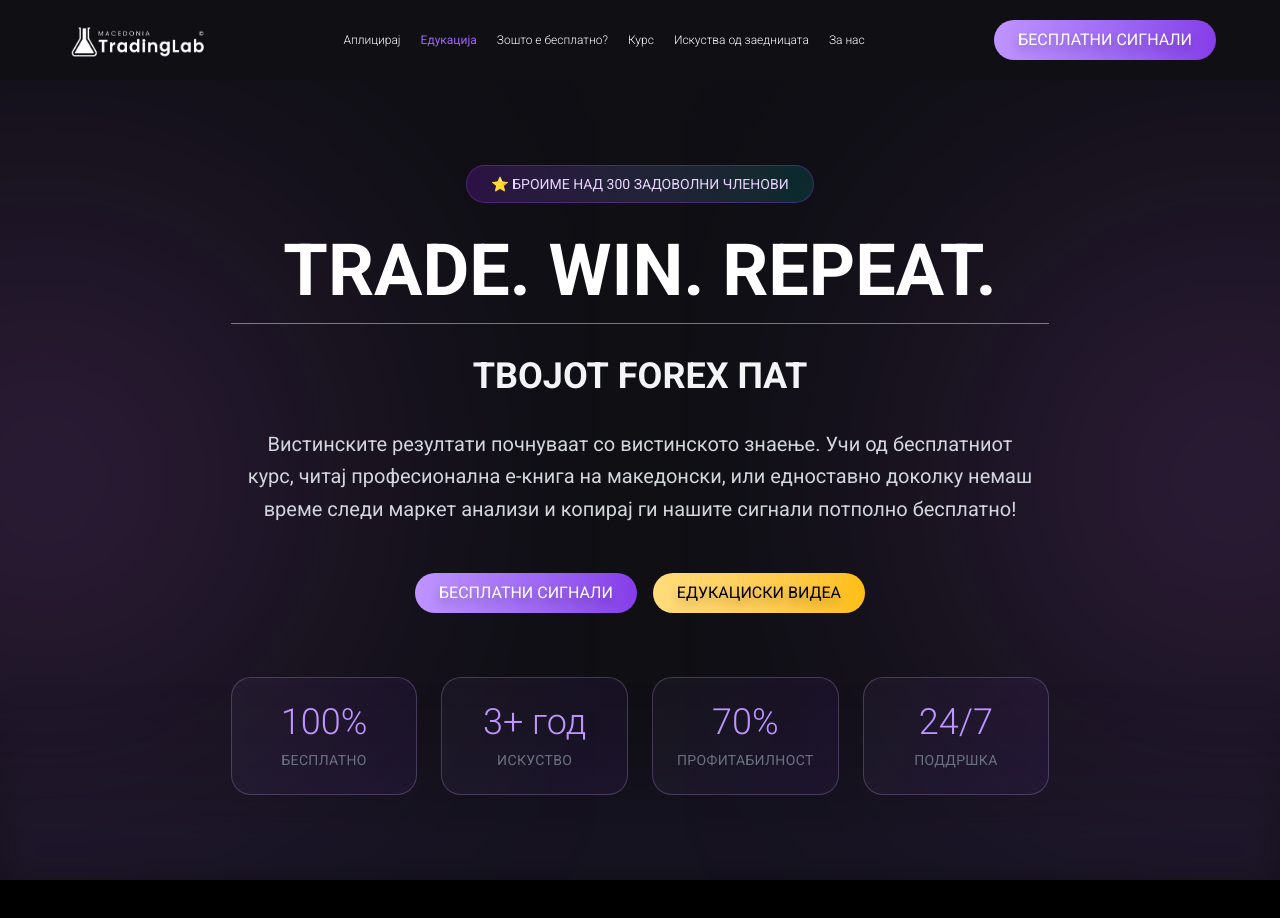
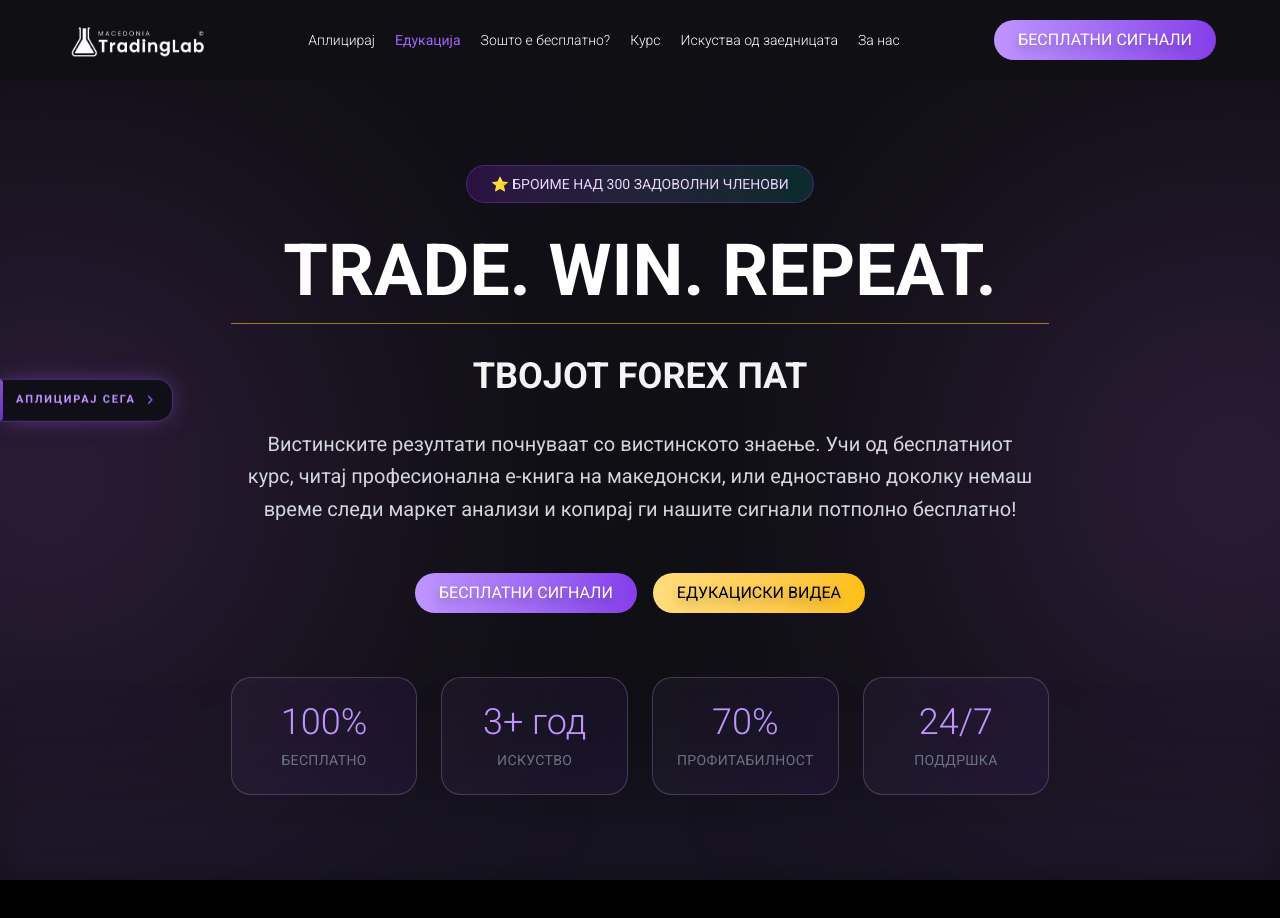
Before and after one commit to tradinglabmk/TradingLab, a Next.js app: page /home in a window 1280 px wide. Shown: the top 918 px of the page. Built offline with nearby package versions, Linux system fonts and the light colour scheme.

Commit message:
fix: add label

```diff
--- a/src/app/components/NavigationBar/NavigationBar.tsx
+++ b/src/app/components/NavigationBar/NavigationBar.tsx
@@ -78,7 +78,7 @@ export const NavigationBar = () => {
         </button>
 
         <nav className="hidden lg:flex">
-          <ul className="flex gap-5 text-white font-normal text-xs relative">
+          <ul className="flex gap-5 text-white font-normal text-sm relative">
             {navLinks.map((link) => (
               <li key={link.href}>
                 <NavigationLink href={link.href} text={link.name} />
--- a/src/app/home/page.tsx
+++ b/src/app/home/page.tsx
@@ -8,6 +8,7 @@ import { WhyUs } from "../components/WhyUs/WhyUs";
 import TelegramSection from "../components/TelegramSection/TelegramSection";
 import CommunitySection from "../components/CommunitySection/CommunitySection";
 import { SEOScrollWrapper } from "../components/SEOScrollWrapper/SEOScrollWrapper";
+import Link from "next/link";
 
 export default function HomePage() {
   return (
@@ -41,6 +42,30 @@ export default function HomePage() {
       </SEOScrollWrapper>
 
       <FAQAccordion />
+
+      {/* Sticky Apply Widget */}
+      <Link
+        href="/"
+        className="group fixed left-0 top-1/2 -translate-y-1/2 z-40"
+        aria-label="Аплицирај сега"
+      >
+        <div className="relative flex items-center gap-2 rounded-r-2xl border border-l-0 border-[#9F62F8]/40 bg-[#0f0f17]/90 backdrop-blur-md pl-4 pr-4 py-3 shadow-[0_0_24px_-6px_rgba(159,98,248,0.6)] transition-all duration-300 group-hover:border-[#9F62F8]/80 group-hover:shadow-[0_0_32px_-4px_rgba(159,98,248,0.8)] group-hover:bg-[#16102a]/90 group-hover:pr-5">
+          {/* Glow bar on left edge */}
+          <div className="absolute left-0 top-0 h-full w-[3px] rounded-r-full bg-gradient-to-b from-[#9F62F8] to-[#7B3FE4] opacity-80 group-hover:opacity-100 transition-opacity duration-300" />
+          <span className="text-[11px] font-semibold uppercase tracking-[0.16em] text-[#BF94FF] group-hover:text-white transition-colors duration-300 whitespace-nowrap">
+            Аплицирај сега
+          </span>
+          <svg
+            className="h-3 w-3 text-[#9F62F8] transition-transform duration-300 group-hover:translate-x-0.5"
+            fill="none"
+            viewBox="0 0 24 24"
+            stroke="currentColor"
+            strokeWidth={2.5}
+          >
+            <path strokeLinecap="round" strokeLinejoin="round" d="M9 5l7 7-7 7" />
+          </svg>
+        </div>
+      </Link>
     </div>
   );
 }
```
